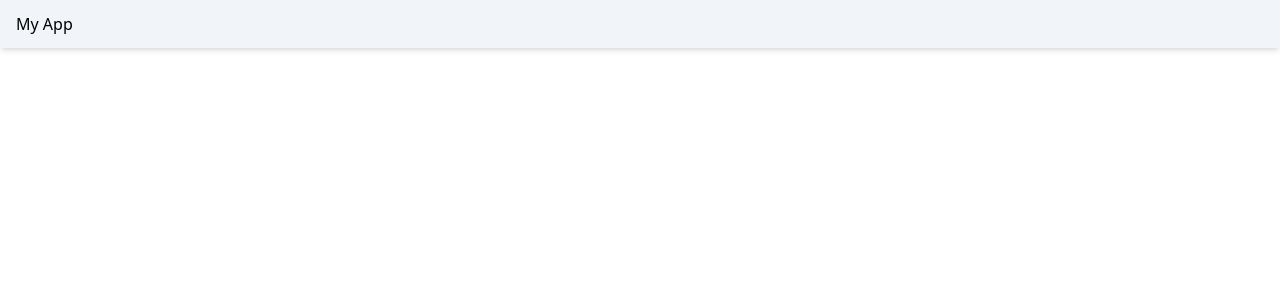
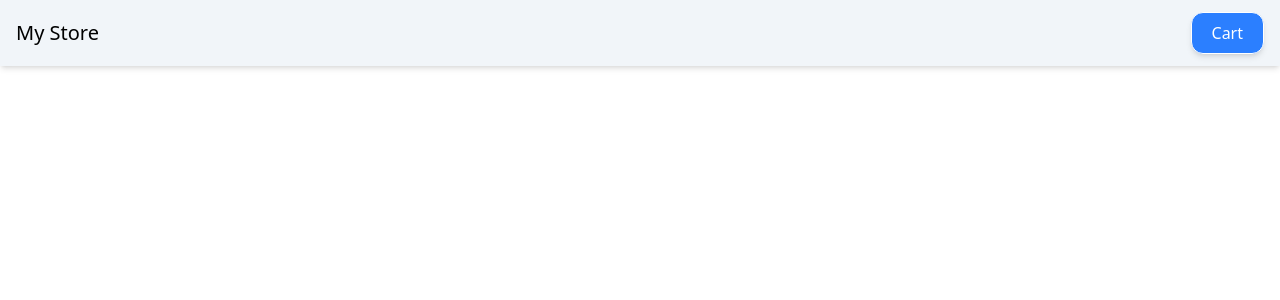
Before and after one commit to dinhhieu110/onepiece_figures_angular, an Angular app: page / in a window 1280 px wide. Shown: the top 300 px of the page. Built offline with nearby package versions, Linux system fonts and the light colour scheme.

Commit message:
[EA-04] Build header component

```diff
--- a/src/app/components/header/header.component.html
+++ b/src/app/components/header/header.component.html
@@ -1,3 +1,4 @@
-<div class="bg-slate-100 px-4 py-3 shadow-md">
-  {{ title() }}
+<div class="bg-slate-100 px-4 py-3 shadow-md flex justify-between items-center">
+  <span class="text-xl">My Store</span>
+  <app-primary-button label="Cart" (btnClicked)="greeting()" />
 </div>
--- a/src/app/components/header/header.component.ts
+++ b/src/app/components/header/header.component.ts
@@ -1,11 +1,14 @@
 import { Component, signal } from '@angular/core';
+import { PrimaryButtonComponent } from '../custom/primary-button/primary-button.component';
 
 @Component({
   selector: 'app-header',
-  imports: [],
+  imports: [PrimaryButtonComponent],
   templateUrl: './header.component.html',
   styleUrl: './header.component.css',
 })
 export class HeaderComponent {
-  title = signal<string>('My App');
+  greeting() {
+    console.log('Hello Wilson!!!');
+  }
 }
```
